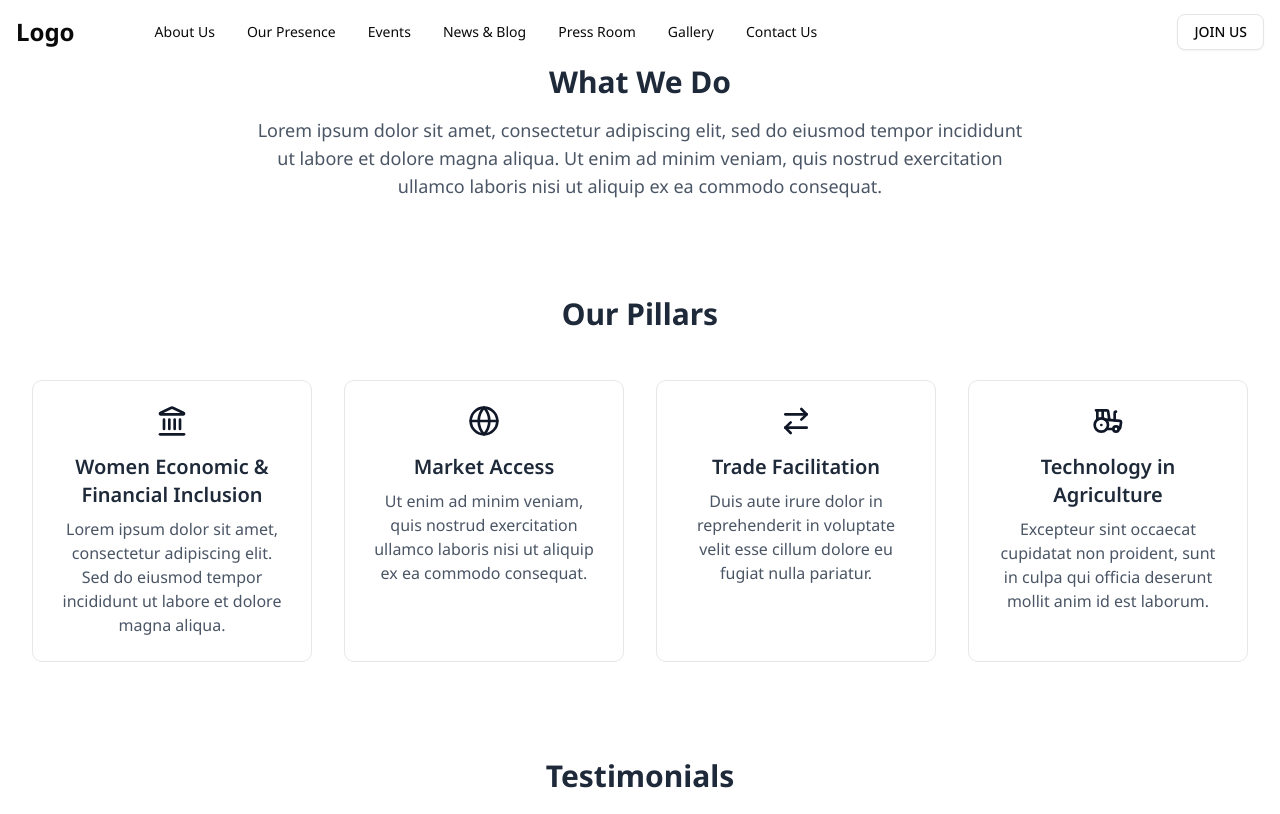
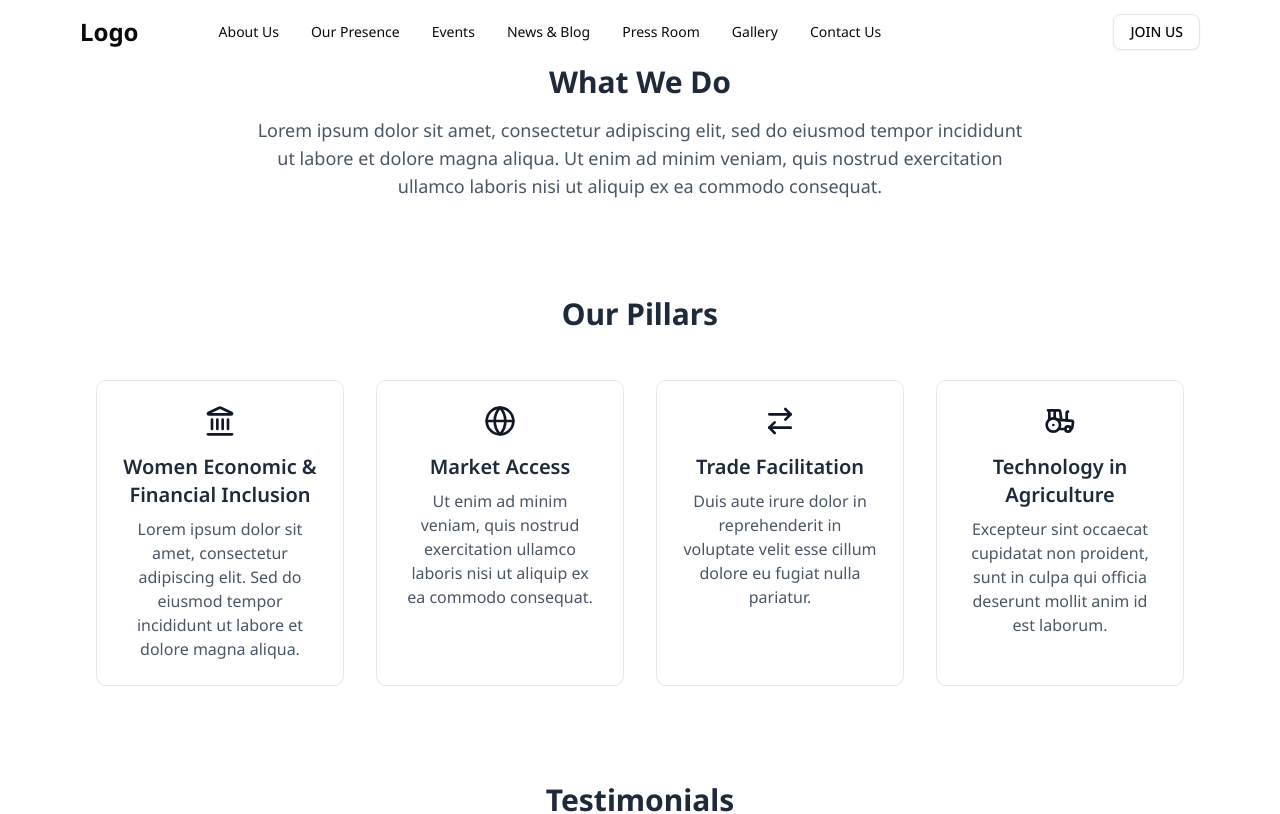
Before and after one commit to Mdalasini/henry-preview, a Next.js app: page / in a window 1280 px wide. Shown: the top 814 px of the page. Built offline with nearby package versions, Linux system fonts and the light colour scheme.

Commit message:
style: reduce max-width from 7xl to 6xl

```diff
--- a/src/app/page.tsx
+++ b/src/app/page.tsx
@@ -105,7 +105,7 @@ const stats = [
 const Page = () => {
   return (
     <div className="bg-white text-gray-800">
-      <main className="max-w-7xl mx-auto px-12 tablet:px-8 py-16">
+      <main className="max-w-6xl mx-auto px-12 tablet:px-8 py-16">
         {/* What We Do Section */}
         <section className="mb-24">
           <h2 className="text-3xl font-bold mb-4 mobile:text-center">
--- a/src/components/navbar/index.tsx
+++ b/src/components/navbar/index.tsx
@@ -26,7 +26,7 @@ export function Navbar() {
     <>
       {/* Desktop Navbar */}
       <nav className="fixed top-0 w-full bg-inherit z-40">
-        <div className="mx-auto px-8 max-w-7xl tablet:px-4">
+        <div className="mx-auto px-8 max-w-6xl tablet:px-4">
           <div className="flex flex-wrap justify-between items-center h-16">
             {/* Logo */}
             <div className="shrink-0 tablet:mr-20">
```
